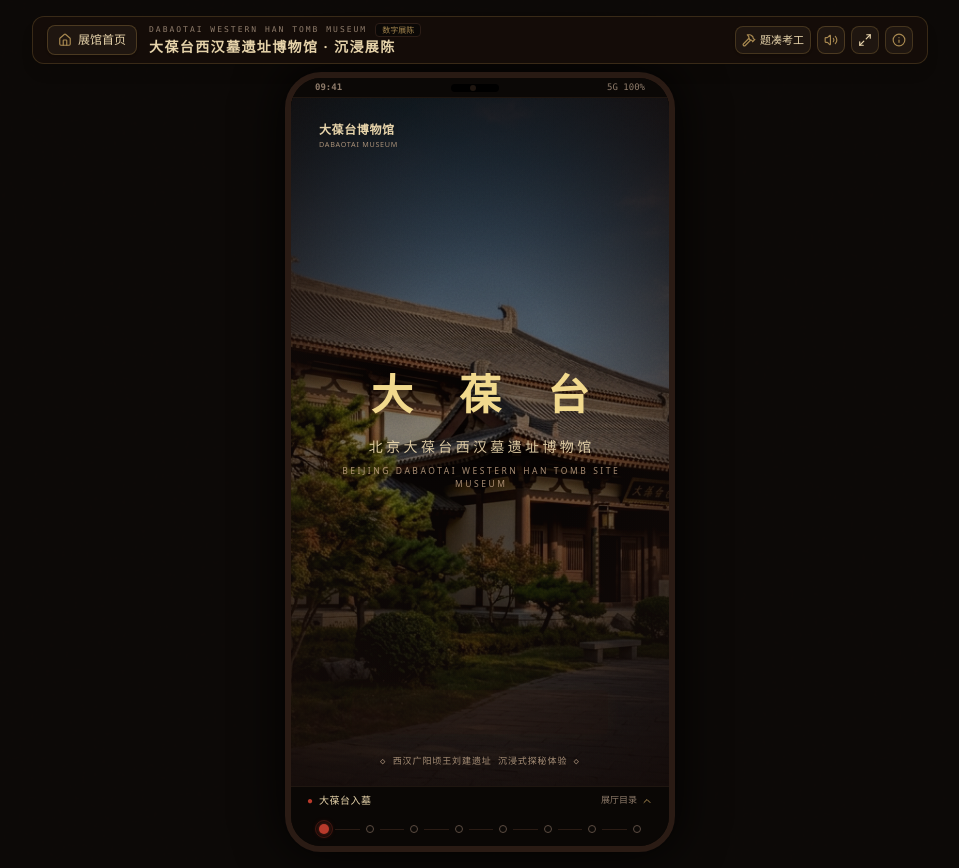
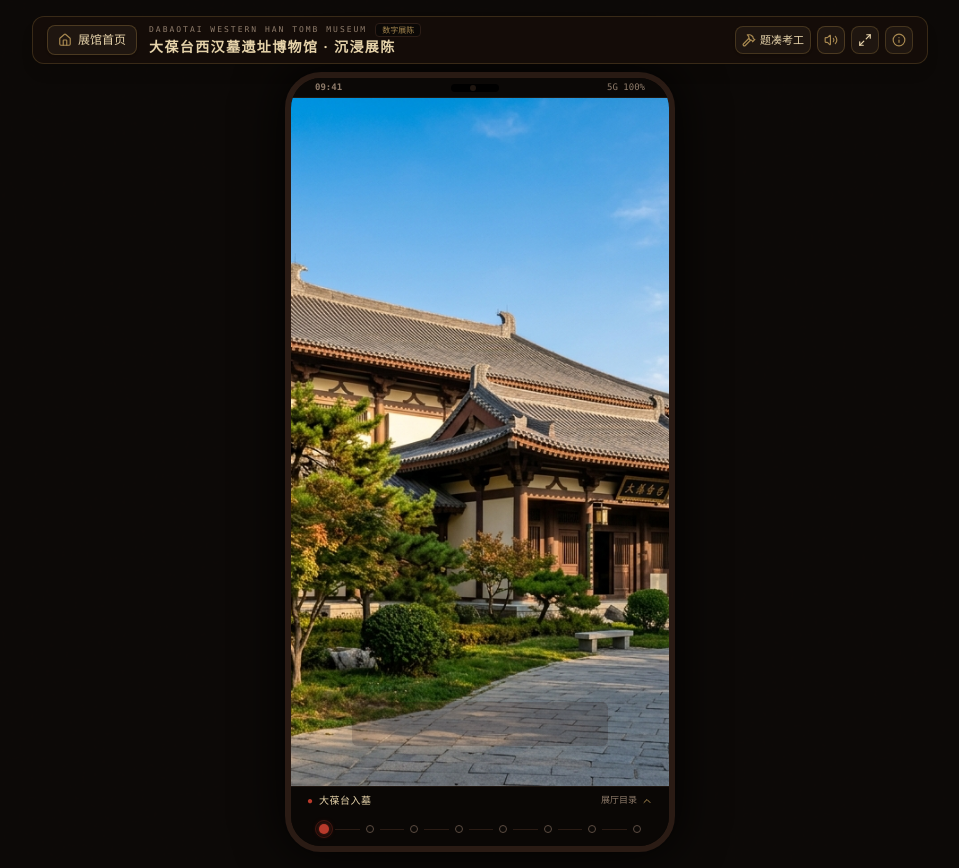
Before and after one commit to penny-cpu/Dabaotai2, a React (Vite) app: page / in a window 1280 px wide. Shown: the whole page, without its empty margins (160-1119 px from the left). Built offline with nearby package versions, Linux system fonts and the light colour scheme.

Commit message:
refactor: simplify prologue layout and background
Remove redundant components and styling to streamline the museum background display and layout initialization.

```diff
--- a/src/components/PrologueFlow.tsx
+++ b/src/components/PrologueFlow.tsx
@@ -1,6 +1,5 @@
-import React, { useState, useEffect } from 'react';
+import React, { useState } from 'react';
 import { soundFX } from '../utils/soundEngine';
-import { HanMuseumTopBar } from './HanLinearDecorations';
 
 // =========================================================================
 // 🏛️【首页/第一页 博物馆背景底图配置位置 (方便一键查找与替换)】🏛️
@@ -30,75 +29,31 @@ export const PrologueFlow: React.FC<PrologueFlowProps> = ({ onStartChapter1 }) =
   };
 
   return (
-    <div className="relative w-full h-full text-[#E6D3AA] font-serif overflow-hidden select-none flex flex-col justify-between bg-[#110907]">
+    <div className="relative w-full h-full overflow-hidden select-none flex flex-col justify-end bg-[#110907]">
       {/* =========================================================================
-          PAGE 01: 封面页 · 大葆台博物馆实景底图与典雅古风开篇
-          ========================================================================= */}
-      <div className="relative z-10 w-full h-full flex flex-col justify-between animate-fade-in p-3 pb-2 overflow-hidden">
-        {/* =========================================================================
-            🏛️【代码标注位置：第一页博物馆专属背景底图 - 大葆台博物馆】🏛️
-            下方 img 标签为第一页正中背景底图，叠加适度暗调与聚光暗角，确保博物馆主体清晰可见
+          🏛️【首页背景底图：百分百真实展现，零遮罩、零遮挡】🏛️
           ========================================================================= */}
       <div className="absolute inset-0 z-0 overflow-hidden pointer-events-none select-none">
         <img
           src={dabaotaiMuseumPhoto}
           alt="北京大葆台西汉墓遗址博物馆"
           referrerPolicy="no-referrer"
-            className="w-full h-full object-cover object-center brightness-[0.72] contrast-[1.08] saturate-95 scale-105 transition-transform duration-1000 ease-out"
+          className="w-full h-full object-cover object-center"
         />
-          {/* 汉代黑金双向柔和渐变与中心通透暗角：既展现博物馆真实风貌，又保证金色书法文字清晰 */}
-          <div className="absolute inset-0 bg-gradient-to-b from-[#110907]/75 via-[#110907]/35 to-[#110907]/85 pointer-events-none" />
-          <div className="absolute inset-0 bg-[radial-gradient(ellipse_at_center,transparent_35%,rgba(17,9,7,0.75)_100%)] pointer-events-none" />
-          <div className="han-mural-texture opacity-40 pointer-events-none" />
       </div>
 
-        {/* Top Museum Header */}
-        <div className="relative z-10">
-          <HanMuseumTopBar />
-        </div>
-
-        {/* Center Main Calligraphy & Title Block */}
-        <div className="relative z-10 flex-1 flex flex-col items-center justify-center text-center px-4 my-auto">
-          {/* Grand Ancient Calligraphy: 大 葆 台 */}
-          <h1 className="text-[34px] sm:text-[42px] font-black text-[#F1D98D] tracking-[0.42em] font-serif pl-[0.42em] drop-shadow-[0_4px_20px_rgba(0,0,0,0.95)] filter">
-            大 葆 台
-          </h1>
-
-          {/* Subtitle: 北京大葆台西汉墓遗址博物馆 */}
-          <p className="text-xs sm:text-sm text-[#E6D3AA]/95 font-serif tracking-[0.24em] mt-3 pl-[0.24em] drop-shadow-[0_2px_8px_rgba(0,0,0,0.9)]">
-            北京大葆台西汉墓遗址博物馆
-          </p>
-
-          {/* English Translation */}
-          <p className="text-[8.5px] text-[#C2A385] tracking-[0.3em] uppercase font-sans mt-2 opacity-85 pl-[0.3em] drop-shadow-sm">
-            BEIJING DABAOTAI WESTERN HAN TOMB SITE MUSEUM
-          </p>
-        </div>
-
-        {/*
-          ===================================================================
-          【首页 开启按键】：拉长一倍、无边框、无文字、半遮罩不透明度20%，保留按键功能
-          ===================================================================
-        */}
-        <div className="relative z-10 flex flex-col items-center justify-center pb-2">
-          <div className="flex items-center justify-center relative mb-3">
+      {/* =========================================================================
+          【首页 唯一按键】：仅保留底部的进入按键（保持半遮罩不透明度20%，无文字无边框）
+          ========================================================================= */}
+      <div className="relative z-10 flex flex-col items-center justify-center pb-8 sm:pb-10">
         <button
           onClick={handleOpenTombGate}
           disabled={isGateOpening}
           className="relative w-56 sm:w-64 h-10 sm:h-11 bg-gradient-to-r from-[#2A160E] via-[#3E2114] to-[#2A160E] shadow-[0_0_20px_rgba(200,148,61,0.2)] active:scale-95 transition-all cursor-pointer flex items-center justify-center rounded-md border-0 border-none outline-none opacity-20 hover:opacity-25"
           style={{ opacity: 0.2 }}
-              aria-label="开启大葆台探秘"
-              title="开启大葆台探秘之旅"
+          aria-label="进入大葆台探秘"
+          title="进入大葆台探秘"
         />
-          </div>
-
-          {/* Bottom Footer Note (小字) */}
-          <div className="text-center">
-            <span className="text-[9px] text-[#A89078] tracking-widest font-mono drop-shadow">
-              ◇ 西汉广阳顷王刘建遗址 沉浸式探秘体验 ◇
-            </span>
-          </div>
-        </div>
       </div>
     </div>
   );
```
Lines whose indentation alone changed are shown as unchanged.
